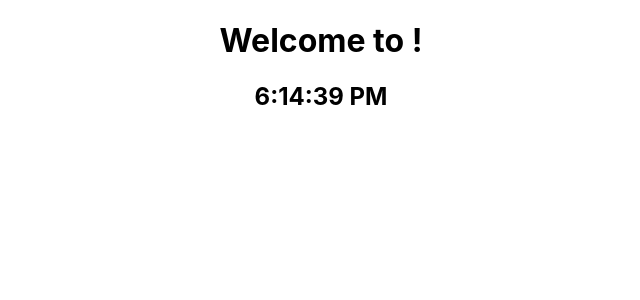
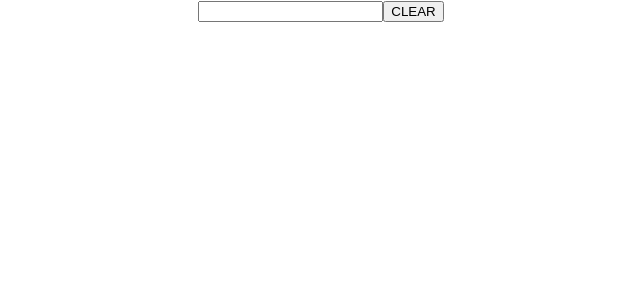
Before and after one commit to madhuvayya/React-Practice, a React (Create React App) app: page / in a window 1280 px wide. Shown: the top 300 px of the page, without its empty margins (319-959 px from the left). Built offline with nearby package versions, Linux system fonts and the light colour scheme.

Commit message:
Added RefDemo component to implement ref concept

```diff
--- a/public/index.html
+++ b/public/index.html
@@ -24,7 +24,7 @@
       work correctly both with client-side routing and a non-root public URL.
       Learn how to configure a non-root public URL by running `npm run build`.
     -->
-    <title>React App</title>
+    <title>Practice App</title>
   </head>
   <body>
     <noscript>You need to enable JavaScript to run this app.</noscript>
--- a/src/App.js
+++ b/src/App.js
@@ -60,7 +60,8 @@ function App() {
       {/* <Fragment /> */}
       {/* <OnclickEvent /> */}
       {/* <ReactMethods /> */}
-      <Clock />
+      {/* <Clock /> */}
+      <RefDemo />
     </div>
   );
 }
--- /dev/null
+++ b/src/components/RefDemo.js
@@ -0,0 +1,32 @@
+import React from 'react';
+import ReactDOM from 'react-dom';
+
+class RefDemo extends React.Component {
+   constructor(props) {
+      super(props);
+
+      this.state = {
+         data: ''
+      }
+      this.updateState = this.updateState.bind(this);
+      this.clearInput = this.clearInput.bind(this);
+   };
+   updateState(e) {
+      this.setState({data: e.target.value});
+   }
+   clearInput() {
+      this.setState({data: ''});
+      ReactDOM.findDOMNode(this.refs.myInput).focus();
+   }
+   render() {
+      return (
+         <div>
+            <input value = {this.state.data} onChange = {this.updateState}
+               ref = "myInput"></input>
+            <button onClick = {this.clearInput}>CLEAR</button>
+            <h4>{this.state.data}</h4>
+         </div>
+      );
+   }
+}
+export default RefDemo;
--- a/src/components/UseEffectHook.js
+++ b/src/components/UseEffectHook.js
@@ -6,7 +6,6 @@ function UseEffectHook() {
 
   // Similar to componentDidMount and componentDidUpdate:
   useEffect(() => {
-    // Update the document title using the browser API
     document.title = `You clicked ${count} times`;
   });
 
--- a/src/components/UseStateHook.js
+++ b/src/components/UseStateHook.js
@@ -1,7 +1,7 @@
 import React, { useState } from 'react';
 
 function UseStateHook() {
-  // Declare a new state variable, which we'll call "count"
+
   const [count, setCount] = useState(0);
 
   return (
```
Also changed, not shown: src/components/Clock.js (+0 -8 lines), public/robots.txt.
